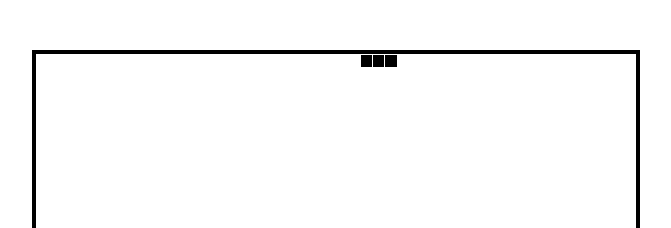
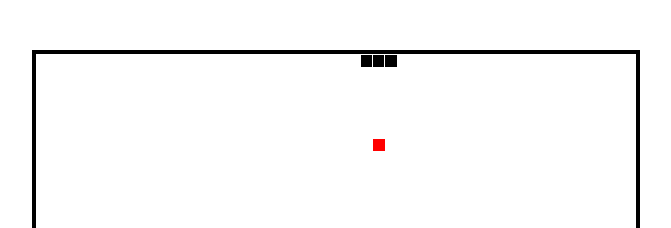
Before and after one commit to kanna99o/snake-game, a React (Create React App) app: page / in a window 1280 px wide. Shown: the top 228 px of the page, without its empty margins (304-975 px from the left). Built offline with nearby package versions, Linux system fonts and the light colour scheme.

Commit message:
snake with food and growing

```diff
--- a/src/App.js
+++ b/src/App.js
@@ -1,6 +1,7 @@
 import React, { Component } from 'react';
 import './App.css';
-import Snake from './Snake';
+import { Snake, SnakeFood } from './Snake.jsx';
+import { getRandomFood } from './utils';
 
 const initState = {
   direction: 'RIGHT',
@@ -9,7 +10,12 @@ const initState = {
     [0, 0],
     [2, 0],
     [4, 0]
-  ]
+  ],
+  food: getRandomFood([
+    [0, 0],
+    [2, 0],
+    [4, 0]
+  ]),
 };
 
 export default class App extends Component {
@@ -20,6 +26,7 @@ export default class App extends Component {
 
     this.makeMove = this.makeMove.bind(this);
     this.changeDirection = this.changeDirection.bind(this);
+    this.checkFood = this.checkFood.bind(this);
   }
 
   componentDidMount() {
@@ -29,6 +36,7 @@ export default class App extends Component {
 
   componentDidUpdate(){
     this.checkBorders();
+    this.checkFood();
   }
 
   changeDirection(e){
@@ -37,13 +45,13 @@ export default class App extends Component {
     let direction = null;
     switch(event.key){
       case 'ArrowUp':
-        if(this.state.direction != 'DOWN') direction = 'UP' ; break;
+        if(this.state.direction !== 'DOWN') direction = 'UP' ; break;
       case 'ArrowDown':
-        if(this.state.direction != 'UP') direction = 'DOWN'; break;
+        if(this.state.direction !== 'UP') direction = 'DOWN'; break;
       case 'ArrowLeft':
-        if(this.state.direction != 'RIGHT') direction = 'LEFT'; break;
+        if(this.state.direction !== 'RIGHT') direction = 'LEFT'; break;
       default:
-        if(this.state.direction != 'LEFT') direction = 'RIGHT'; break;
+        if(this.state.direction !== 'LEFT') direction = 'RIGHT'; break;
     }
 
     if(direction != null){
@@ -85,9 +93,21 @@ export default class App extends Component {
     this.setState({...this.state, snakeDots});
   }
 
+  checkFood(){
+    const snakeDots = this.state.snakeDots;
+    const head = snakeDots[this.state.snakeDots.length - 1];
+    const food = this.state.food;
+
+    if(head[0] === food[0] && head[1] === food[1]){
+      snakeDots.unshift([]);
+      this.setState({...this.state, snakeDots, food: getRandomFood(snakeDots)});
+    }
+  }
+
   render() {
     return (
       <div className="game-board">
+        <SnakeFood foodDot={this.state.food} />
         <Snake snakeDots={this.state.snakeDots} />
       </div>
     )
--- a/src/Snake.jsx
+++ b/src/Snake.jsx
@@ -8,4 +8,6 @@ const Snake = ({ snakeDots }) => {
     </React.Fragment>)
 }
 
-export default Snake;
+const SnakeFood = ({ foodDot }) => <div className="snake-food" style={{ left: `${foodDot[0]}%`, top: `${foodDot[1]}%` }} />
+
+export { Snake, SnakeFood };
--- a/src/index.css
+++ b/src/index.css
@@ -14,3 +14,11 @@
   background-color: black;
   border: 1px solid white;
 }
+
+.snake-food{
+  position: absolute;
+  width: 2%;
+  height: 2%;
+  background-color: red;
+  border: 1px solid white;
+}
--- /dev/null
+++ b/src/utils.js
@@ -0,0 +1,13 @@
+const getRandomNumber = number => 2 + Math.floor(Math.random()*number/2)*2
+
+const getRandomFood = snakeDots => {
+  const result = [ getRandomNumber(96), getRandomNumber(96) ];
+
+  if(snakeDots.some(dot => dot[0] === result[0] && dot[1] === result[1])){
+    return getRandomFood(snakeDots);
+  }
+
+  return result;
+}
+
+export { getRandomFood };
```
